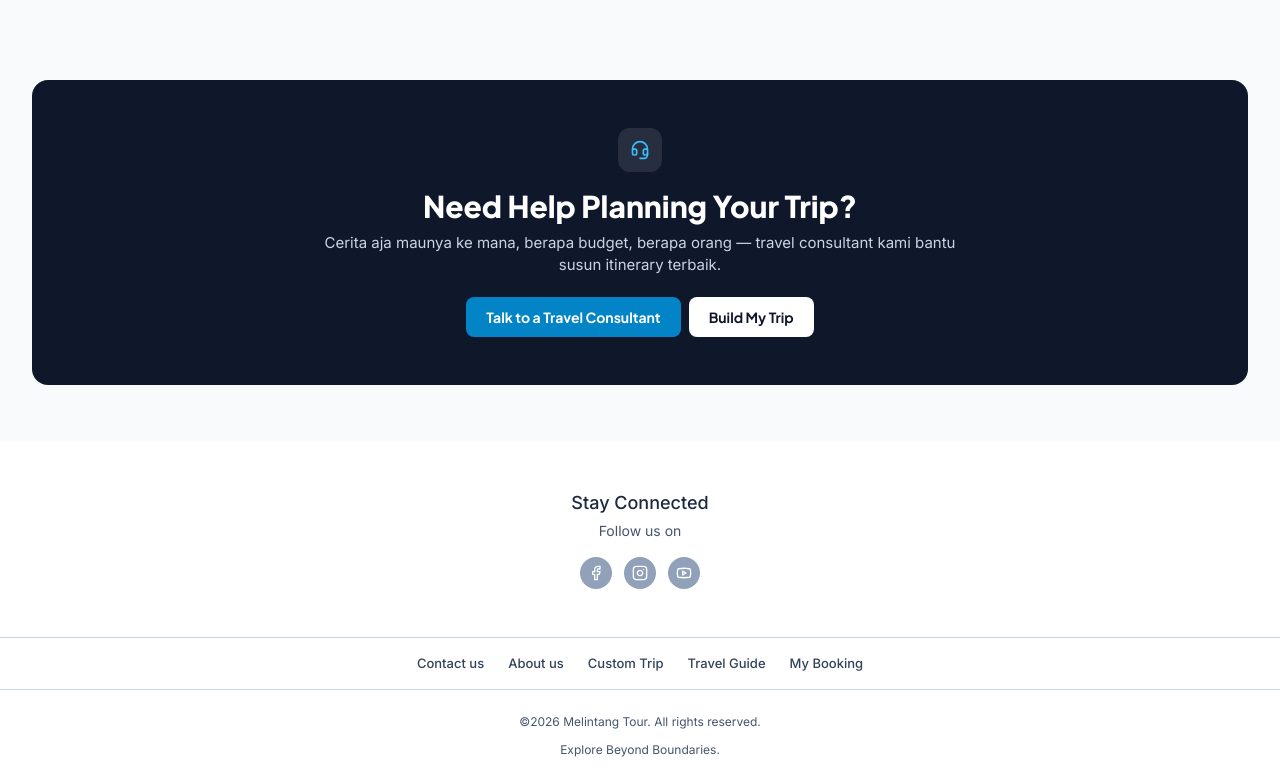
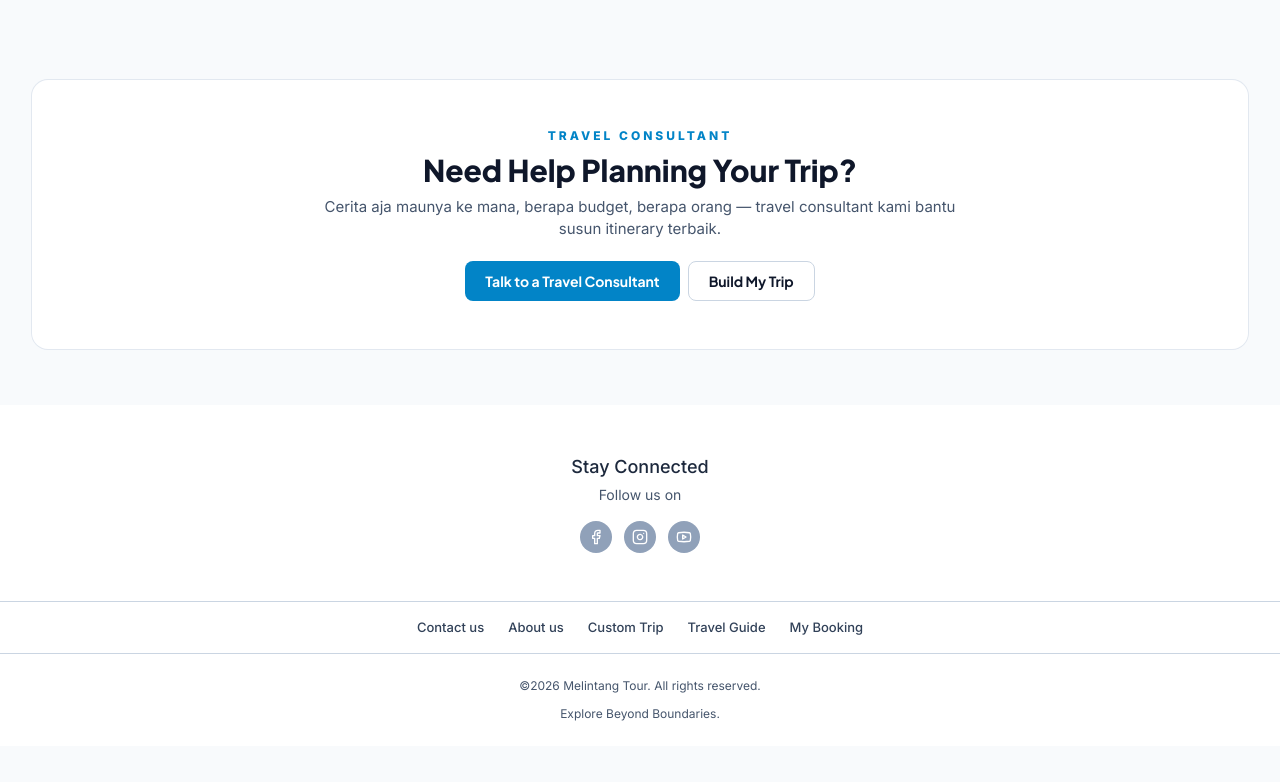
Before and after one commit to kevinefendy/Melintang-Tour, a Next.js app: page / in a window 1280 px wide. Shown: the part 3380-4162 px from the top of the page. After the commit the page ends 4126 px from the top, so only its background shows below. Built offline with nearby package versions, Linux system fonts and the light colour scheme.

Commit message:
feat(fe-cta-white): white consultant CTA card, no icon

```diff
--- a/src/components/sections.tsx
+++ b/src/components/sections.tsx
@@ -1,5 +1,4 @@
 import Link from "next/link";
-import { Headset } from "lucide-react";
 import { Button } from "./ui";
 
 export default function ConsultantCTA({
@@ -11,16 +10,14 @@ export default function ConsultantCTA({
 }) {
   return (
     <section className="container-shell pb-14">
-      <div className="relative overflow-hidden rounded-2xl bg-navy px-6 py-10 text-center md:py-12">
-        <div className="relative mx-auto max-w-2xl">
-          <span className="mx-auto flex h-11 w-11 items-center justify-center rounded-xl bg-white/10 text-sky">
-            <Headset className="h-5 w-5" />
-          </span>
-          <h2 className="mt-4 font-heading text-2xl font-extrabold text-white md:text-3xl">{title}</h2>
-          <p className="mt-2 text-[15px] text-slate-300">{desc}</p>
+      <div className="rounded-2xl bg-white px-6 py-10 text-center ring-1 ring-slate-200 md:py-12">
+        <div className="mx-auto max-w-2xl">
+          <p className="text-xs font-extrabold uppercase tracking-[0.25em] text-ocean">Travel Consultant</p>
+          <h2 className="mt-2 font-heading text-2xl font-extrabold text-navy md:text-3xl">{title}</h2>
+          <p className="mt-2 text-[15px] text-slate-600">{desc}</p>
           <div className="mt-5 flex flex-col justify-center gap-2 sm:flex-row">
             <Link href="/contact"><Button>Talk to a Travel Consultant</Button></Link>
-            <Link href="/custom-trip"><Button variant="light">Build My Trip</Button></Link>
+            <Link href="/custom-trip"><Button variant="outline">Build My Trip</Button></Link>
           </div>
         </div>
       </div>
```
